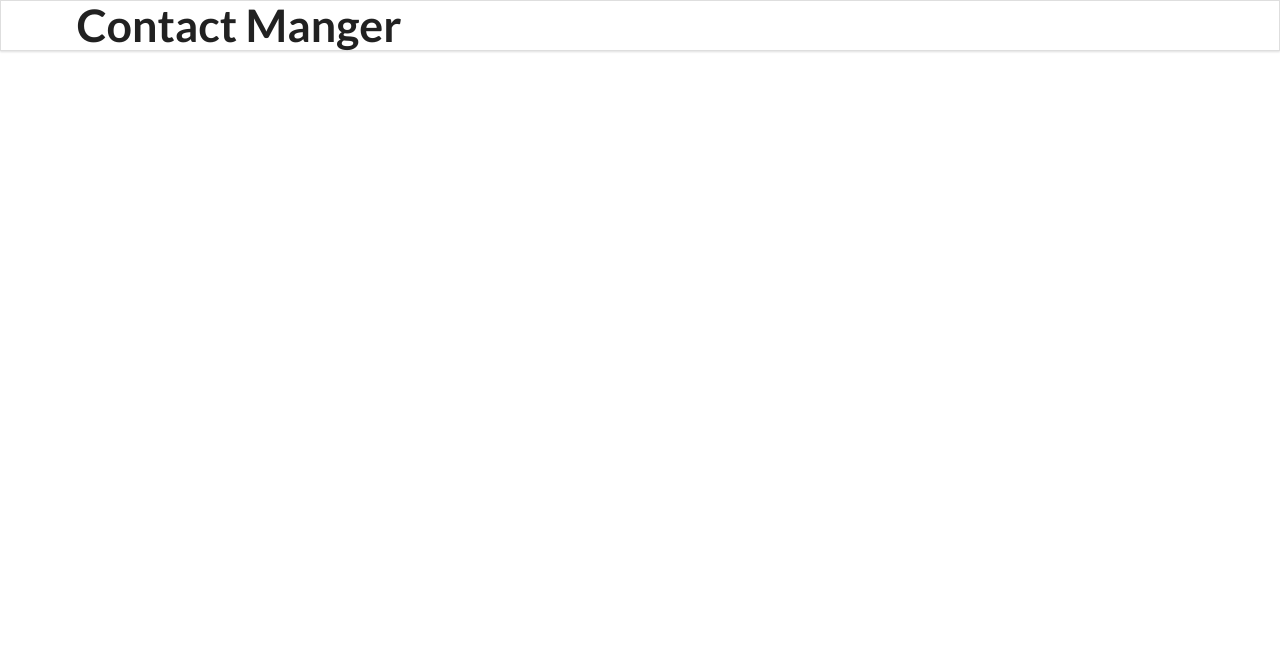
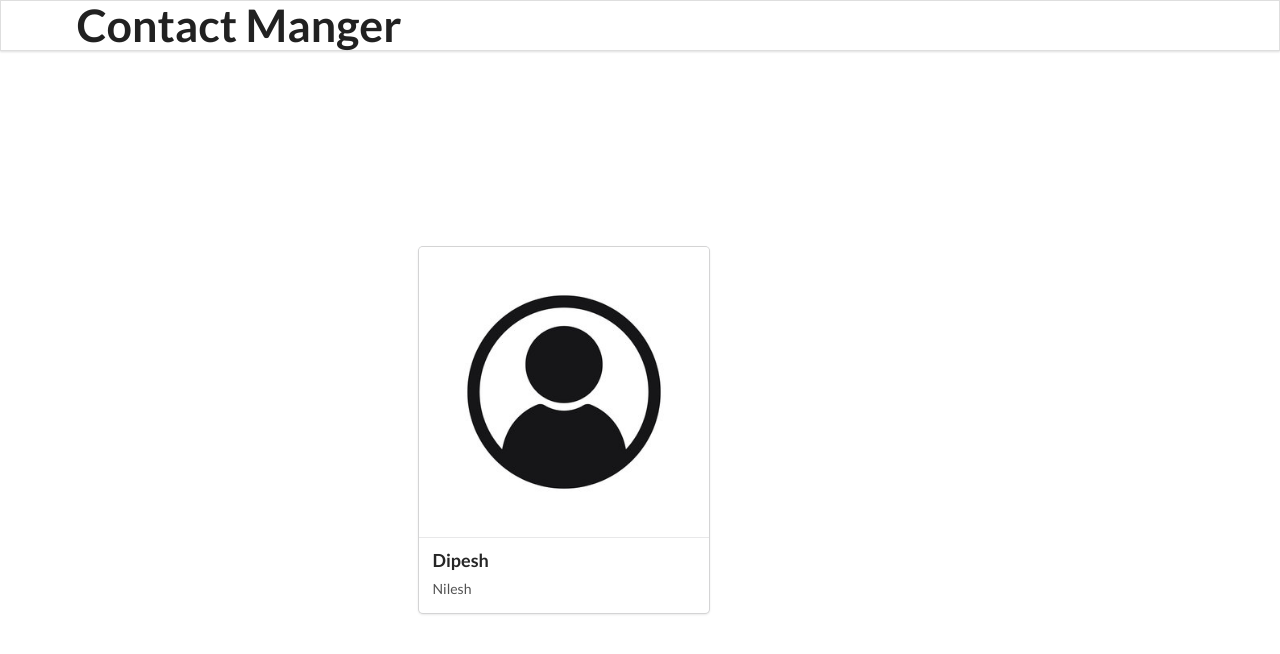
Before and after one commit to mrinalxdev/vaultify, a React (Vite) app in the folder contact-manager/: page /contact/1 in a window 1280 px wide. Before the commit this address had no page. Shown: the top 654 px of the page. Built offline with nearby package versions, Linux system fonts and the light colour scheme.

Commit message:
Contact Card

```diff
--- a/contact-manager/src/App.jsx
+++ b/contact-manager/src/App.jsx
@@ -47,6 +47,8 @@ function App() {
 
         <Route path='/' exact element={<ContactList contacts={contacts} getContactId = {removeContactHnadler}/>} />
 
+        <Route path='/contact/:id' element={<ContactDetail />} />
+
         </Routes>
       </BrowserRouter>
     </div>
--- a/contact-manager/src/components/ContactCard.jsx
+++ b/contact-manager/src/components/ContactCard.jsx
@@ -10,7 +10,7 @@ const ContactCard = (props) => {
     <div className="item" style={{display:"flex", justifyContent:"space-between"}}>
       <div className="content">
       <img className='ui avatar image' src={user} alt="" />
-      <Link to={`/contact/${id}`}>
+      <Link to={{pathname:`/contact/${id}`, state:{contact: props.contact}}}>
         <div className="header">{name}</div>
         <div>{email}</div>
       </Link>
--- a/contact-manager/src/components/ContactDetail.jsx
+++ b/contact-manager/src/components/ContactDetail.jsx
@@ -3,6 +3,9 @@ import user from '../images/user.jpg'
 import {Link} from 'react-router-dom'
 
 const ContactDetail = (props) => {
+    console.log(props)
+
+    // const { name, email } = props.location.state.contact
   return (
 
     <div className="main">
@@ -15,7 +18,7 @@ const ContactDetail = (props) => {
                     Dipesh
                 </div>
                 <div className="description">
-                    cs.dipesh@gmail
+                    Nilesh
                 </div>
             </div>
         </div>
```
